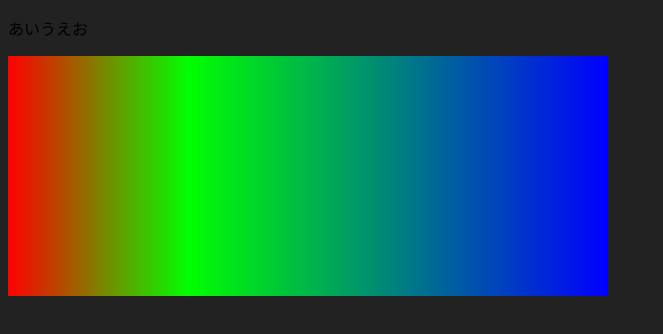
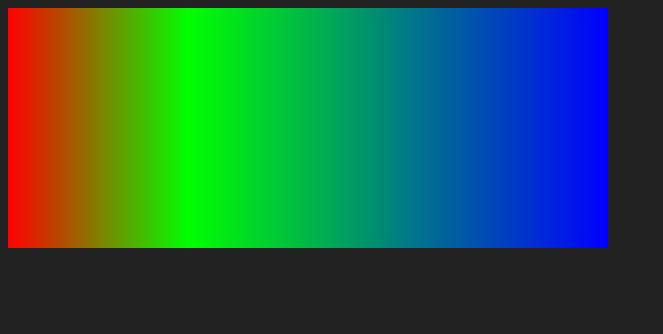
Before and after one commit to Sophist333/Javascript, a plain HTML site: page 詳解JavaScript_Canvas/index.html in a window 1280 px wide. Shown: the whole page, without its empty margins (0-663 px from the left). Drawn offline with Linux system fonts and the light colour scheme.

Commit message:
Update index.html

```diff
--- a/詳解JavaScript_Canvas/index.html
+++ b/詳解JavaScript_Canvas/index.html
@@ -6,7 +6,6 @@
   <link rel="stylesheet" href="css/styles.css">
 </head>
 <body>
-  <p>あいうえお</p>
   <canvas width="600" height="240">
     Canvas not supported. <!-- サポートされてないとき用の文 -->
   </canvas>
```
